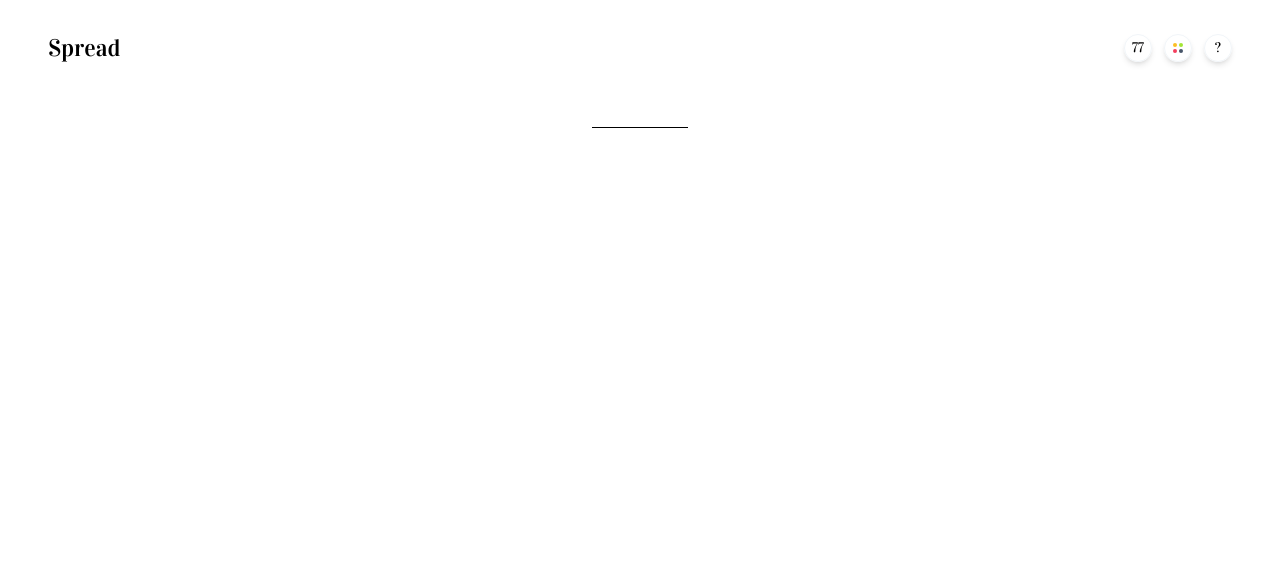
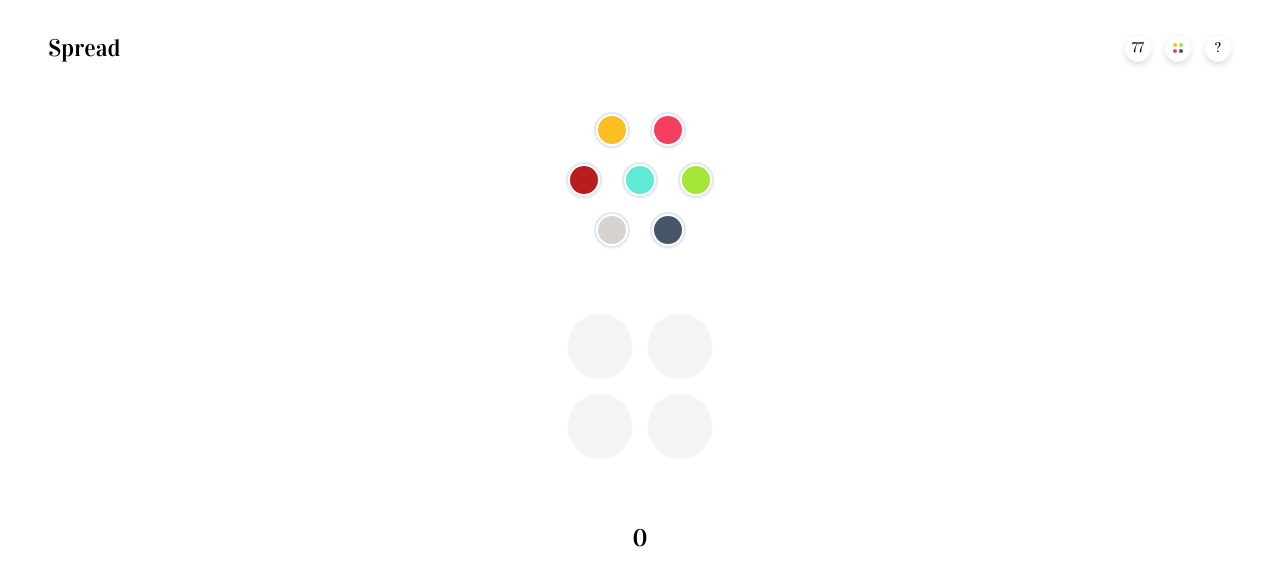
Before and after one commit to moonbubble/moonbubble.github.io, an Angular app: page / in a window 1280 px wide. Shown: the top 586 px of the page. Built offline with nearby package versions, Linux system fonts and the light colour scheme.

Commit message:
SPR Fixes build

```diff
--- a/src/app/spread/spread.component.ts
+++ b/src/app/spread/spread.component.ts
@@ -7,7 +7,7 @@ import { PossibilityService } from '../possibility.service';
   styleUrls: ['./spread.component.css'],
 })
 export class SpreadComponent {
-  menu: Menu = 2;
+  menu: Menu = 1;
 
   // TODO: Maak dat je van getal naar kleur kunt
   // TODO: Schoon de calculatePossibility functie op
```
Also changed, not shown: 3 other files (tests, documents, lock files or other folders).
